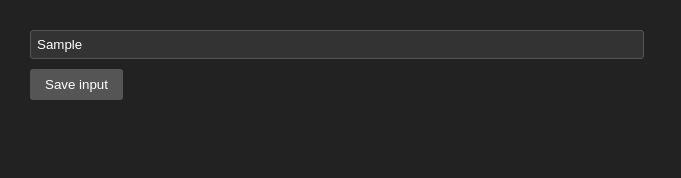
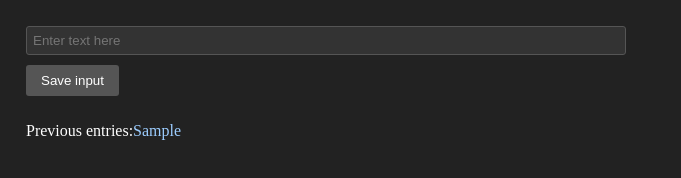
Before and after one commit to axelquartz/ax-extension, a plain HTML site: page index.html in a window 1280 px wide. Both pictures are taken after typing "Sample" into the empty fields and a click on the button "Save input". Shown: the whole page, without its empty margins (0-681 px from the left). Drawn offline with Linux system fonts and the light colour scheme.

Commit message:
add values to the DOM but no localStorage

```diff
--- a/index.html
+++ b/index.html
@@ -11,6 +11,7 @@
     <main>
       <input type="text" id="input-el" placeholder="Enter text here" />
       <button id="input-btn">Save input</button>
+      <p id="save-el">Previous entries:</p>
     </main>
   </body>
 </html>
--- a/src/script.js
+++ b/src/script.js
@@ -1 +1,18 @@
-// alert("This is working!");
+let inputBtn = document.getElementById("input-btn");
+let inputDisplay = document.getElementById("save-el");
+let inputValue = document.getElementById("input-el");
+let myLeads = [];
+
+inputBtn.addEventListener("click", () => {
+  myLeads.push(inputValue.value);
+  inputDisplay.innerHTML += `<a href="${inputValue.value}" target="_blank">${inputValue.value}</a> `;
+  inputValue.value = "";
+
+  //   myLeads.push(inputValue.value);
+
+  //   for (let i = 0; i < myLeads.length; i++) {
+  //     console.log(myLeads[i]);
+  //     inputValue.value = "";
+  //     inputDisplay.textContent += myLeads[i] + " ";
+  //   }
+});
--- a/src/style.css
+++ b/src/style.css
@@ -1,7 +1,7 @@
 body {
   background-color: #222;
   color: #fff;
-  margin: 10px;
+  margin: 6px;
 }
 
 main {
@@ -20,6 +20,7 @@ input[type="text"] {
   border-radius: 3px;
   width: 100%;
   max-width: 600px;
+  box-sizing: border-box;
 }
 
 button {
@@ -30,3 +31,15 @@ button {
   border-radius: 3px;
   cursor: pointer;
 }
+
+a {
+  color: #9ccdff;
+  text-decoration: none;
+}
+a:hover {
+  text-decoration: underline;
+}
+
+a:visited {
+  color: #e2c4ff;
+}
```
